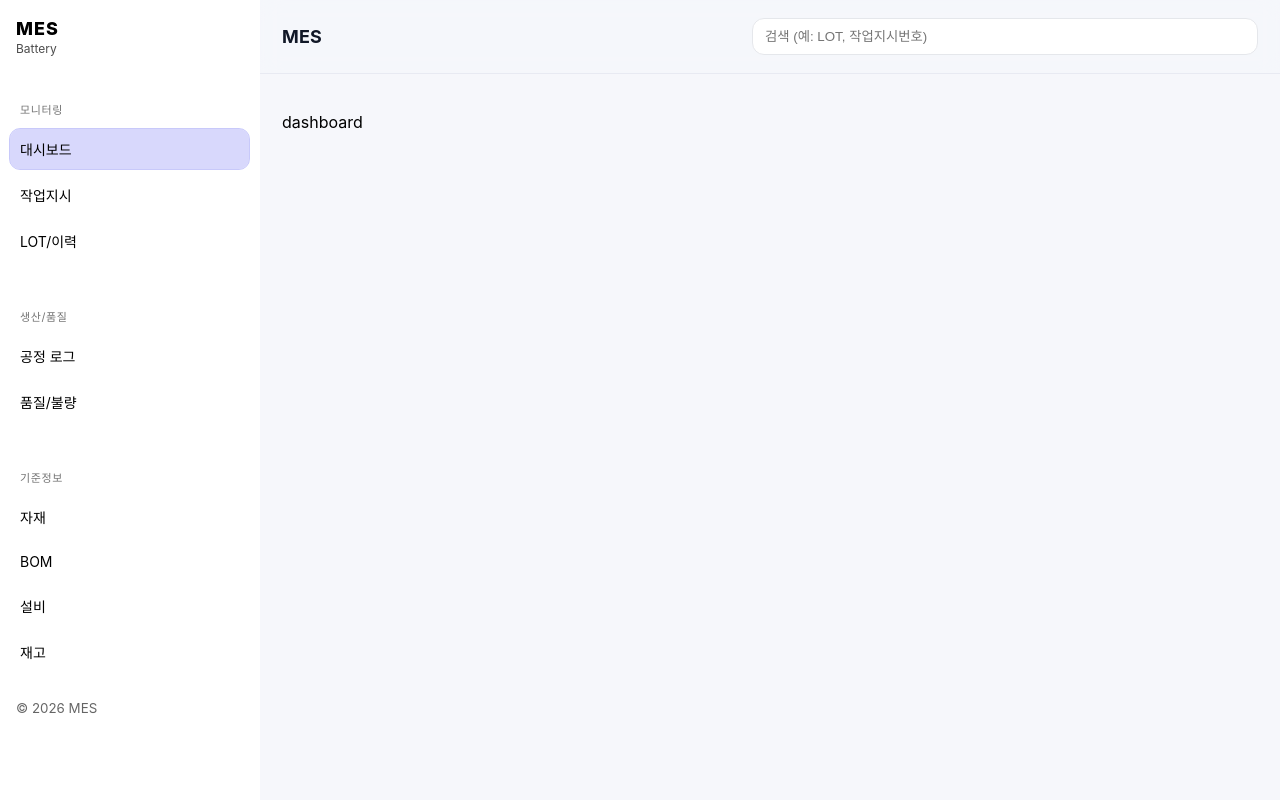
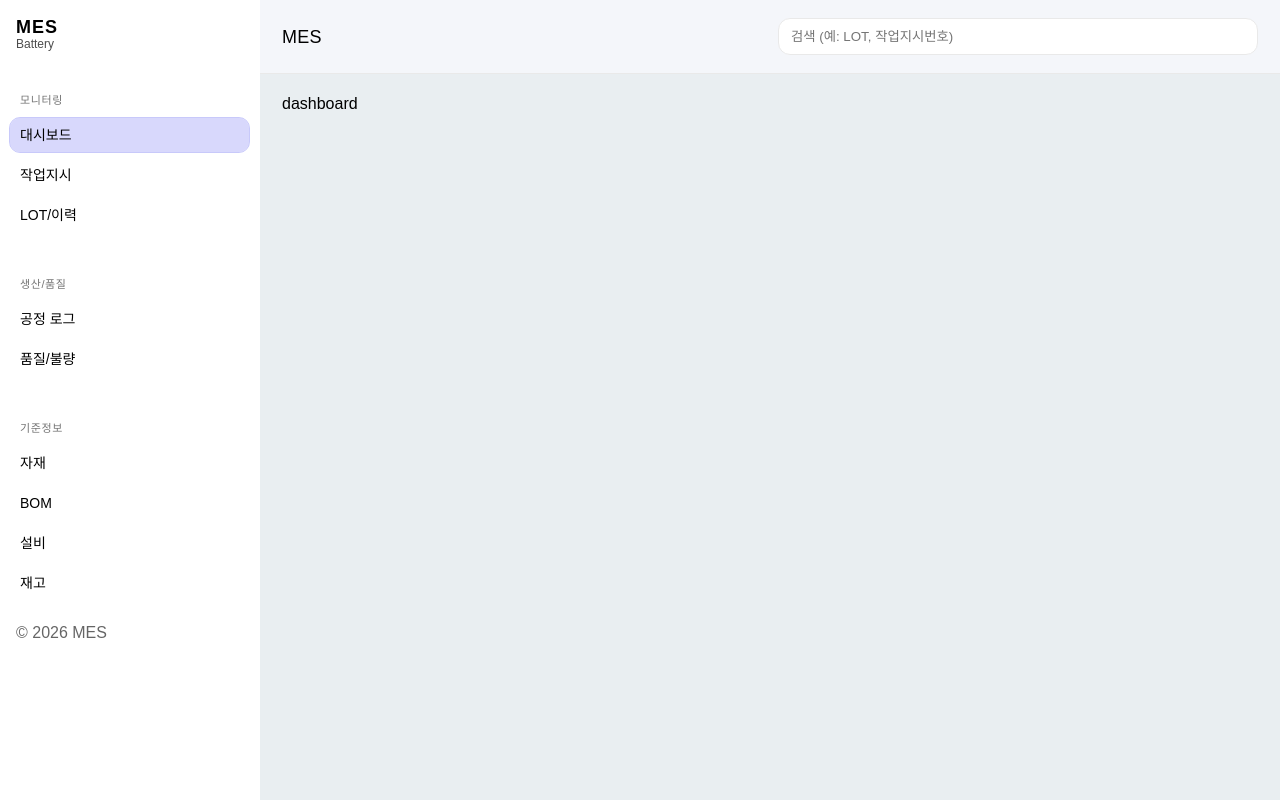
Before and after one commit to mes-team-2/React, a React (Create React App) app: page /mes/dashboard in a window 1280 px wide. Built offline with nearby package versions, Linux system fonts and the light colour scheme.

Commit message:
ㅇㅇㅇ

```diff
--- a/package.json
+++ b/package.json
@@ -15,6 +15,7 @@
     "react-scripts": "5.0.1",
     "recharts": "^3.6.0",
     "styled-components": "^6.2.0",
+    "styled-reset": "^5.0.0",
     "web-vitals": "^2.1.0"
   },
   "scripts": {
@@ -40,5 +41,6 @@
       "last 1 firefox version",
       "last 1 safari version"
     ]
-  }
+  },
+  "proxy": "http://localhost:8088/"
 }
--- a/src/App.js
+++ b/src/App.js
@@ -5,6 +5,7 @@ import {
   Navigate,
 } from "react-router-dom";
 import ScrollToTop from "./components/ScrollToTop";
+import GlobalStyle from "./components/GlobalStyle";
 
 import Login from "./pages/Login";
 import DashBoard from "./pages/DashBoard";
@@ -21,6 +22,7 @@ import ProcessLog from "./pages/ProcessLog";
 function App() {
   return (
     <Router>
+      <GlobalStyle />
       <ScrollToTop />
 
       <Routes>
@@ -39,7 +41,6 @@ function App() {
           <Route path="inventory" element={<Inventory />} />
           {/* 품질/불량 */}
           <Route path="quality" element={<QualityDefectLog />} />
-
           <Route path="bom" element={<BOM />} />
         </Route>
 
--- /dev/null
+++ b/src/components/GlobalStyle.js
@@ -0,0 +1,50 @@
+import { createGlobalStyle } from "styled-components";
+import reset from "styled-reset"; // 기존 브라우저 스타일 리셋함
+
+const GlobalStyle = createGlobalStyle`
+  ${reset}
+  * {
+    box-sizing: border-box;
+  }
+  body {
+    font-family: 'Noto Sans KR', sans-serif;
+  }
+  :root {
+    --main : #004dfc;
+    --main2 : #AED6F2;
+    --background : #FFFFFF;
+    --background2 : #E9EEF1;
+    --border : #E9E9E9;
+    --font : #000000;
+    --font2 : #828282;
+    --font3 : #ffffff;
+    --run : #22c55e; // 가동 (작업 지시 받고 설비/공정이 가동된 상태)
+    --stop : #64748b; // 정지
+    --waiting : #f59e0b; // 대기 (기본값)
+    --error : #ef4444; // 에러
+  }
+  button {
+    background: none;
+    border: none;
+    padding: 0;
+    cursor: pointer; // 모든 버튼에 포인터 적용 (누르고 싶게)
+  }
+  input, textarea {
+    outline: none; // 클릭 시 생기는 파란 테두리 제거
+    border: none;
+    font-family: inherit; // 부모의 폰트를 그대로 상속
+  }
+  a {
+    text-decoration: none; // 링크 밑줄 제거
+    color: inherit;       // 부모 글자색 상속
+  }
+  ul, li {
+    list-style: none;     // 리스트 앞의 점(dot) 제거
+  }
+  img {
+    max-width: 100%; // 부모 너비를 넘지 않도록 설정
+    display: block;
+  }
+`;
+
+export default GlobalStyle;
--- a/src/components/SideBar.js
+++ b/src/components/SideBar.js
@@ -60,15 +60,15 @@ const Shell = styled.div`
   display: grid;
   grid-template-columns: 260px 1fr;
   min-height: 100vh;
-  background: #f6f7fb;
+  background: var(--background2);
 `;
 
 const Sidebar = styled.aside`
   position: sticky;
   top: 0;
   height: 100vh;
-  background: #ffffff;
-  color: #000000;
+  background: var(--background);
+  color: var(--font);
   display: flex;
   flex-direction: column;
   border-right: 1px solid rgba(255, 255, 255, 0.06);
@@ -112,7 +112,7 @@ const Divider = styled.div`
 `;
 
 const MenuLink = styled(NavLink)`
-  color: #000000;
+  color: var(--font);
   text-decoration: none;
   padding: 10px 10px;
   border-radius: 10px;
@@ -122,7 +122,7 @@ const MenuLink = styled(NavLink)`
   gap: 10px;
 
   &:hover {
-    background: #aed6f2;
+    background: var(--main2);
   }
 
   &.active {
@@ -149,7 +149,7 @@ const TopBar = styled.header`
   z-index: 5;
   background: rgba(246, 247, 251, 0.9);
   backdrop-filter: blur(10px);
-  border-bottom: 1px solid #e8eaf2;
+  border-bottom: 1px solid var(--border);
 
   display: flex;
   align-items: center;
@@ -160,7 +160,7 @@ const TopBar = styled.header`
     margin: 0;
     font-size: 18px;
     letter-spacing: 0.2px;
-    color: #111827;
+    color: var(--font);
   }
 
   .right {
@@ -174,11 +174,11 @@ const Search = styled.input`
   width: min(480px, 48vw);
   padding: 10px 12px;
   border-radius: 12px;
-  border: 1px solid #e5e7eb;
+  border: 1px solid var(--border);
   outline: none;
 
   &:focus {
-    border-color: #6366f1;
+    border-color: var(--main);
     box-shadow: 0 0 0 3px rgba(99, 102, 241, 0.15);
   }
 `;
```
Also changed, not shown: src/pages/WorkOrdersDetail.js (added), 1 other file (tests, documents, lock files or other folders).
